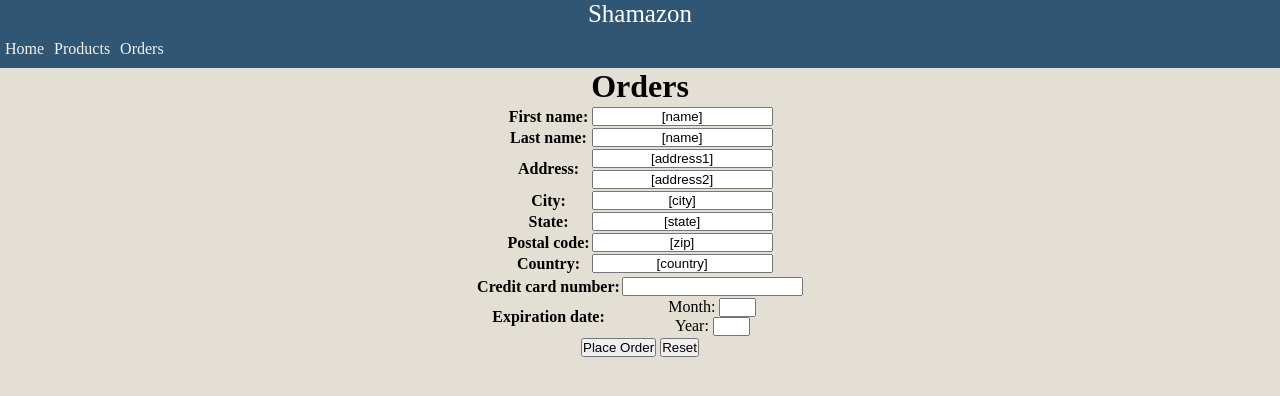
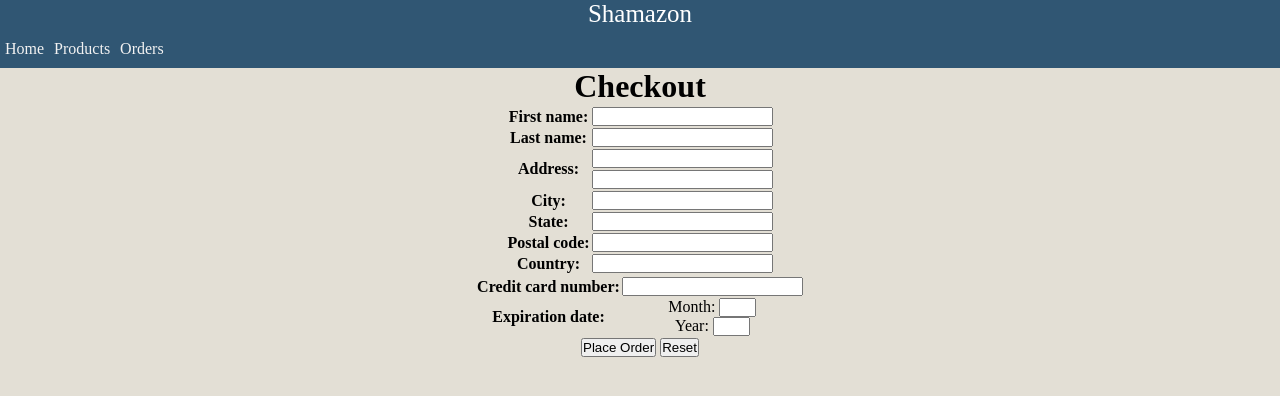
Before and after one commit to nelzer21/Final, a plain HTML site: page Checkout.html in a window 1280 px wide. Drawn offline with Linux system fonts and the light colour scheme.

Commit message:
finished

```diff
--- a/Checkout.html
+++ b/Checkout.html
@@ -17,7 +17,7 @@
         <a href="javascript:void(0);" onclick="myFunction()">&#9776;</a>
     </li>
   </ul>
-    <h1>Orders</h1>
+    <h1>Checkout</h1>
 
       <form method=post action="[process]">
       <input type=hidden name=mv_todo value=submit>
@@ -28,41 +28,41 @@
 
       <tr>
       <td align=right><b>First name:</b></td>
-      <td><input type=text name=fname value="[name]"></td>
+      <td><input type=text name=fname value=""></td>
       </tr>
 
       <tr>
       <td align=right><b>Last name:</b></td>
-      <td><input type=text name=lname value="[name]"></td>
+      <td><input type=text name=lname value=""></td>
       </tr>
 
       <tr>
       <td align=right rowspan=2><b>Address:</b></td>
-      <td><input type=text name=address1 value="[address1]"></td>
+      <td><input type=text name=address1 value=""></td>
       </tr>
 
       <tr>
-      <td><input type=text name=address2 value="[address2]"></td>
+      <td><input type=text name=address2 value=""></td>
       </tr>
 
       <tr>
       <td align=right><b>City:</b></td>
-      <td><input type=text name=city value="[city]"></td>
+      <td><input type=text name=city value=""></td>
       </tr>
 
       <tr>
       <td align=right><b>State:</b></td>
-      <td><input type=text name=state value="[state]"></td>
+      <td><input type=text name=state value=""></td>
       </tr>
 
       <tr>
       <td align=right><b>Postal code:</b></td>
-      <td><input type=text name=zip value="[zip]"></td>
+      <td><input type=text name=zip value=""></td>
       </tr>
 
       <tr>
       <td align=right><b>Country:</b></td>
-      <td><input type=text name=country value="[country]"></td>
+      <td><input type=text name=country value=""></td>
       </tr>
 
       </table>
```
Also changed, not shown: images/iphone2.png.
